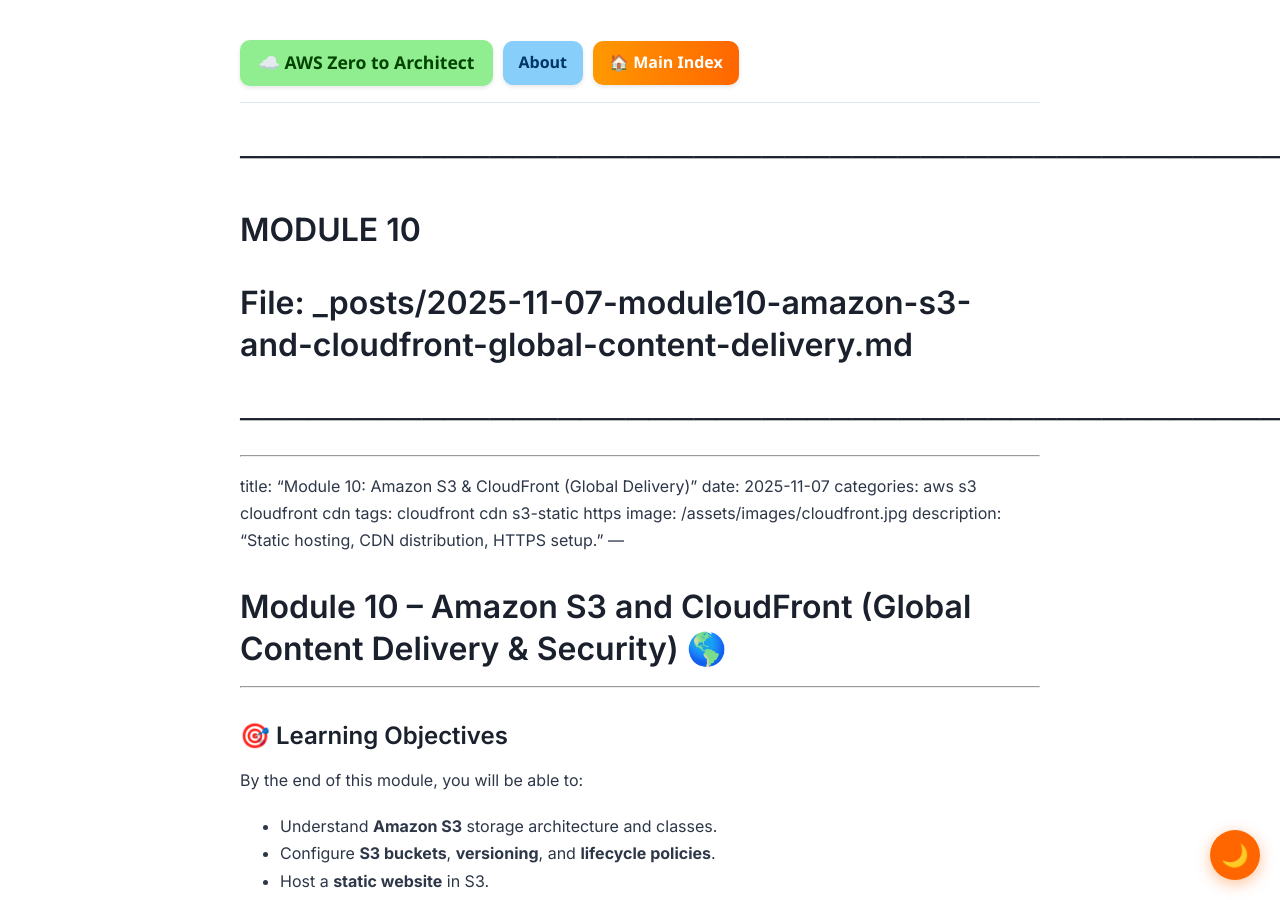
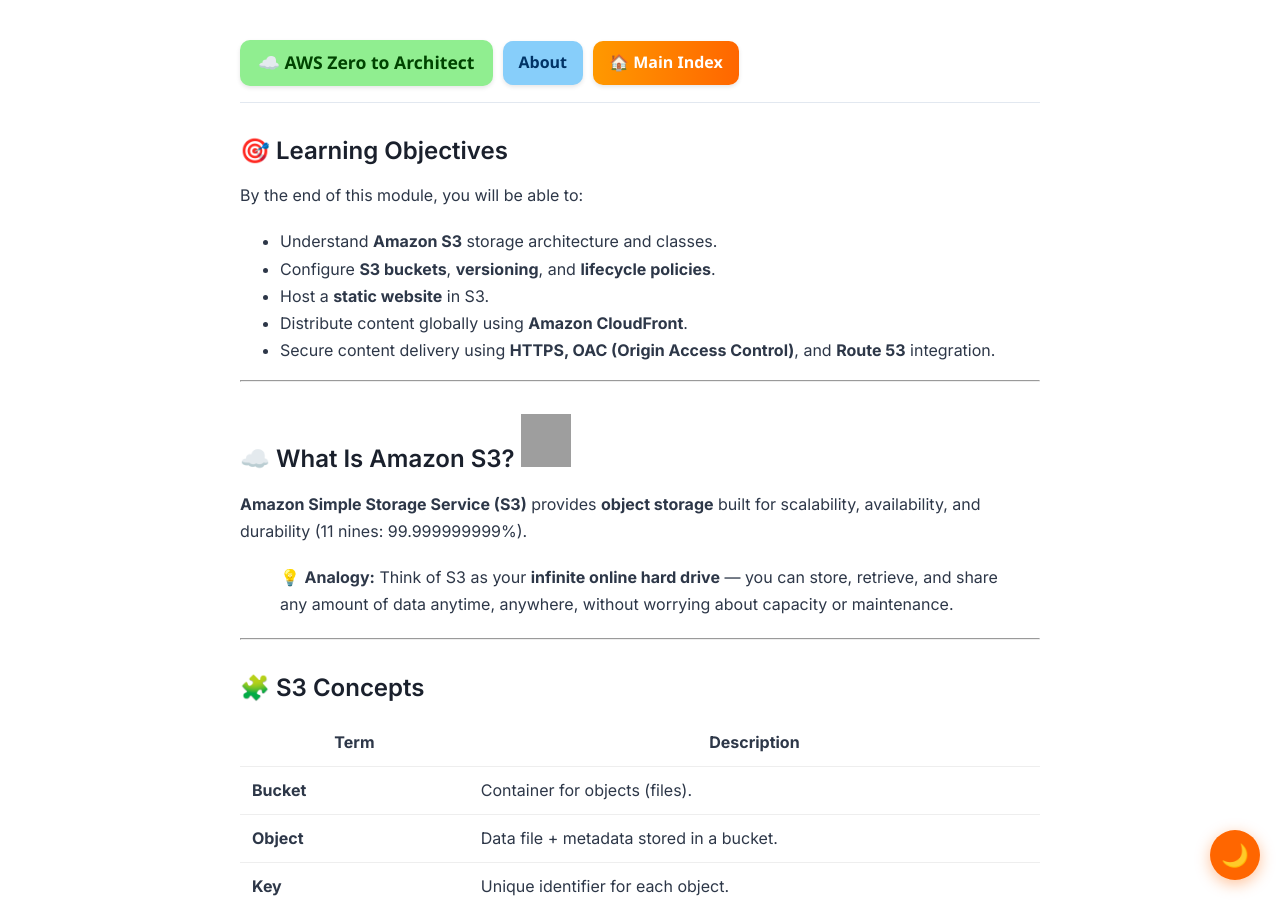
Before and after one commit to asiandevs/aws-zero-to-architect-blog, a Jekyll site: the page built from _posts/2025-11-07-module10-amazon-s3-and-cloudfront-global-content-delivery.md, in a window 1280 px wide and 900 px high. Built offline with Jekyll 4.4.1, drawn with Linux system fonts in a browser that asks for light colours; our own code applies the rules of GitHub Pages for plain Markdown files; grey boxes are pictures that could not be loaded.

Commit message:
Update 2025-11-07-module10-amazon-s3-and-cloudfront-global-content-delivery.md

```diff
--- a/_posts/2025-11-07-module10-amazon-s3-and-cloudfront-global-content-delivery.md
+++ b/_posts/2025-11-07-module10-amazon-s3-and-cloudfront-global-content-delivery.md
@@ -1,7 +1,3 @@
-# ──────────────────────────────────────────────────────────────
-# MODULE 10
-# File: _posts/2025-11-07-module10-amazon-s3-and-cloudfront-global-content-delivery.md
-# ──────────────────────────────────────────────────────────────
 ---
 title: "Module 10: Amazon S3 & CloudFront (Global Delivery)"
 date: 2025-11-07
@@ -9,10 +5,6 @@ categories: aws s3 cloudfront cdn
 tags: cloudfront cdn s3-static https
 image: /assets/images/cloudfront.jpg
 description: "Static hosting, CDN distribution, HTTPS setup."
----
-
-#  Module 10 – Amazon S3 and CloudFront (Global Content Delivery & Security) 🌎
-
 ---
 
 ## 🎯 Learning Objectives
```
